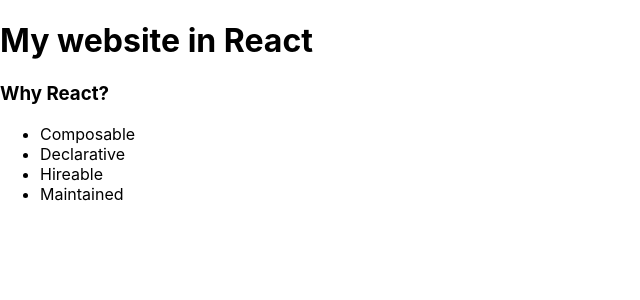
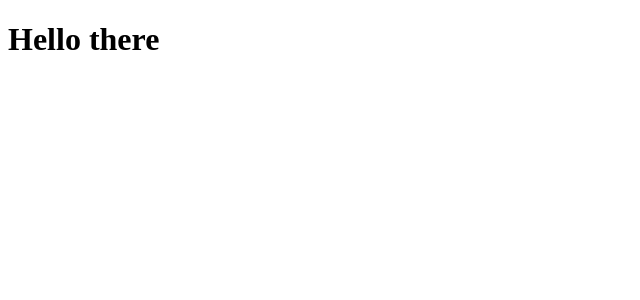
Before and after one commit to MikiWojak/react-tutorial-info-site, a React (Create React App) app: page / in a window 1280 px wide. Shown: the top 300 px of the page, without its empty margins (0-640 px from the left). Built offline with nearby package versions, Linux system fonts and the light colour scheme.

Commit message:
Remove unnecessary components

```diff
--- a/src/index.css
+++ /dev/null
@@ -1,13 +0,0 @@
-body {
-  margin: 0;
-  font-family: -apple-system, BlinkMacSystemFont, 'Segoe UI', 'Roboto', 'Oxygen',
-    'Ubuntu', 'Cantarell', 'Fira Sans', 'Droid Sans', 'Helvetica Neue',
-    sans-serif;
-  -webkit-font-smoothing: antialiased;
-  -moz-osx-font-smoothing: grayscale;
-}
-
-code {
-  font-family: source-code-pro, Menlo, Monaco, Consolas, 'Courier New',
-    monospace;
-}
--- a/src/index.js
+++ b/src/index.js
@@ -1,31 +1,13 @@
 import React from 'react';
 import ReactDOM from 'react-dom';
-import './index.css';
-// import App from './App';
-// import reportWebVitals from './reportWebVitals';
 
 const page = (
   <div>
-    <h1>My website in React</h1>
-
-    <h3>Why React?</h3>
-    <ul>
-      <li>Composable</li>
-      <li>Declarative</li>
-      <li>Hireable</li>
-      <li>Maintained</li>
-    </ul>
+    <h1>Hello there</h1>
   </div>
 );
 
-// document.getElementById('root').append(JSON.stringify(page))
-
 ReactDOM.render(
   page,
-  document.getElementById('root')
+  document.getElementById("root")
 );
-
-// If you want to start measuring performance in your app, pass a function
-// to log results (for example: reportWebVitals(console.log))
-// or send to an analytics endpoint. Learn more: https://bit.ly/CRA-vitals
-// reportWebVitals();
```
Also changed, not shown: src/App.css (deleted, +0 -38 lines), src/App.js (deleted, +0 -25 lines), src/reportWebVitals.js (deleted, +0 -13 lines), src/setupTests.js (deleted, +0 -5 lines), src/logo.svg (deleted), 1 other file (tests, documents, lock files or other folders).
